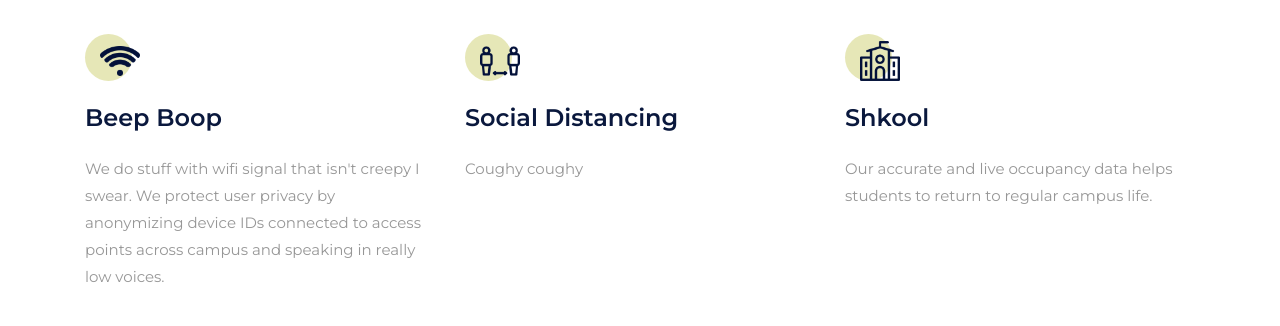
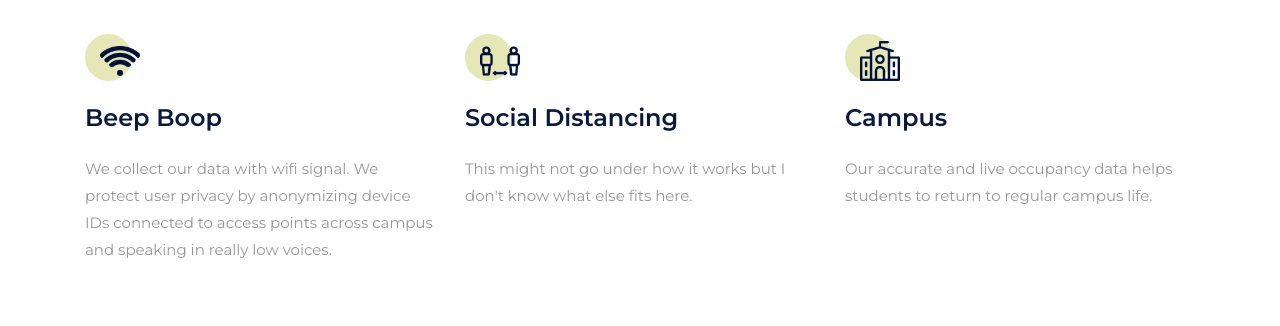
Before and after one commit to capacit-live/capacitweb, a plain HTML site: page index.html in a window 1280 px wide. Shown: the part 754-1080 px from the top of the page. Drawn offline with nearby package versions, Linux system fonts and the light colour scheme.

Commit message:
text change

```diff
--- a/index.html
+++ b/index.html
@@ -1,6 +1,7 @@
 <!DOCTYPE html>
-<html lang="zxx">
-<head>
+<head></head>
+<link rel="stylesheet" href="https://stackpath.bootstrapcdn.com/bootstrap/4.5.0/css/bootstrap.min.css" integrity="sha384-9aIt2nRpC12Uk9gS9baDl411NQApFmC26EwAOH8WgZl5MYYxFfc+NcPb1dKGj7Sk" crossorigin="anonymous"><html lang="zxx">
+
 	<title>Home Page</title>
 	<meta charset="UTF-8">
 	<meta name="description" content="Capacit Website">
@@ -138,7 +139,7 @@
 							<img src="img/icons/internet.png" alt="">
 						</div>
 						<h4>Beep Boop</h4>
-						<p >We do stuff with wifi signal that isn't creepy I swear. We protect user privacy by anonymizing device IDs connected
+						<p >We collect our data with wifi signal. We protect user privacy by anonymizing device IDs connected
 							to access points across campus and speaking in really low voices.
 						</p>
 					</div>
@@ -149,7 +150,7 @@
 							<img src="img/icons/social.png" alt="">
 						</div>
 						<h4>Social Distancing</h4>
-						<p>Coughy coughy </p>
+						<p>This might not go under how it works but I don't know what else fits here. </p>
 					</div>
 				</div>
 				<div class="col-md-4">
@@ -157,7 +158,7 @@
 						<div class="hi-icon">
 							<img src="img/icons/school.png" alt="">
 						</div>
-						<h4>Shkool</h4>
+						<h4>Campus</h4>
 						<p> Our accurate and live occupancy data helps students to return to regular campus life. </p>
 					</div>
 				</div>
```
